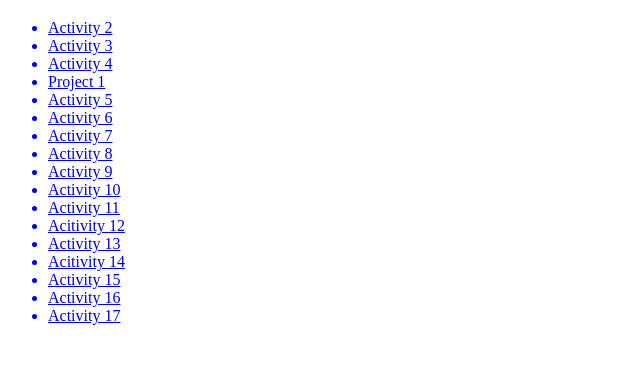
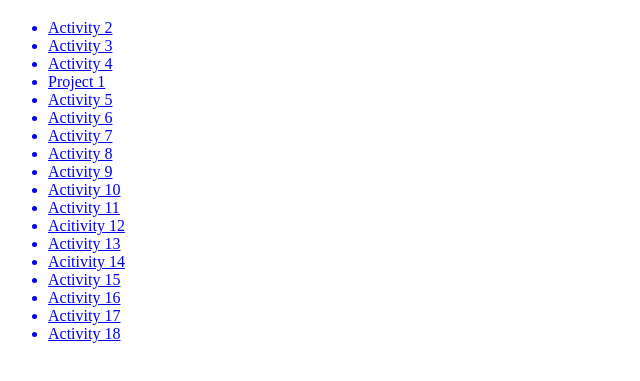
Before and after one commit to jenniferch5/microcredential, a plain HTML site: page index.html in a window 1280 px wide. Shown: the part 61-442 px from the top of the page, without its empty margins (0-640 px from the left). Drawn offline with Linux system fonts and the light colour scheme.

Commit message:
Update index.html

```diff
--- a/index.html
+++ b/index.html
@@ -26,6 +26,7 @@
         <a href="activity15_CortezHerrera/index.html"><li>Activity 15</li></a>
         <a href="activity16_JCH.pdf" download="activity16_JCH"><li>Activity 16</li></a>
         <a href="activity17_CortezHerrera/activity17_JCH.py"><li>Activity 17</li></a>
+        <a href="activity18_CortezHerrera/Activity18_JCH.py"><li>Activity 18</li></a>
     </ul>
 
 
```
